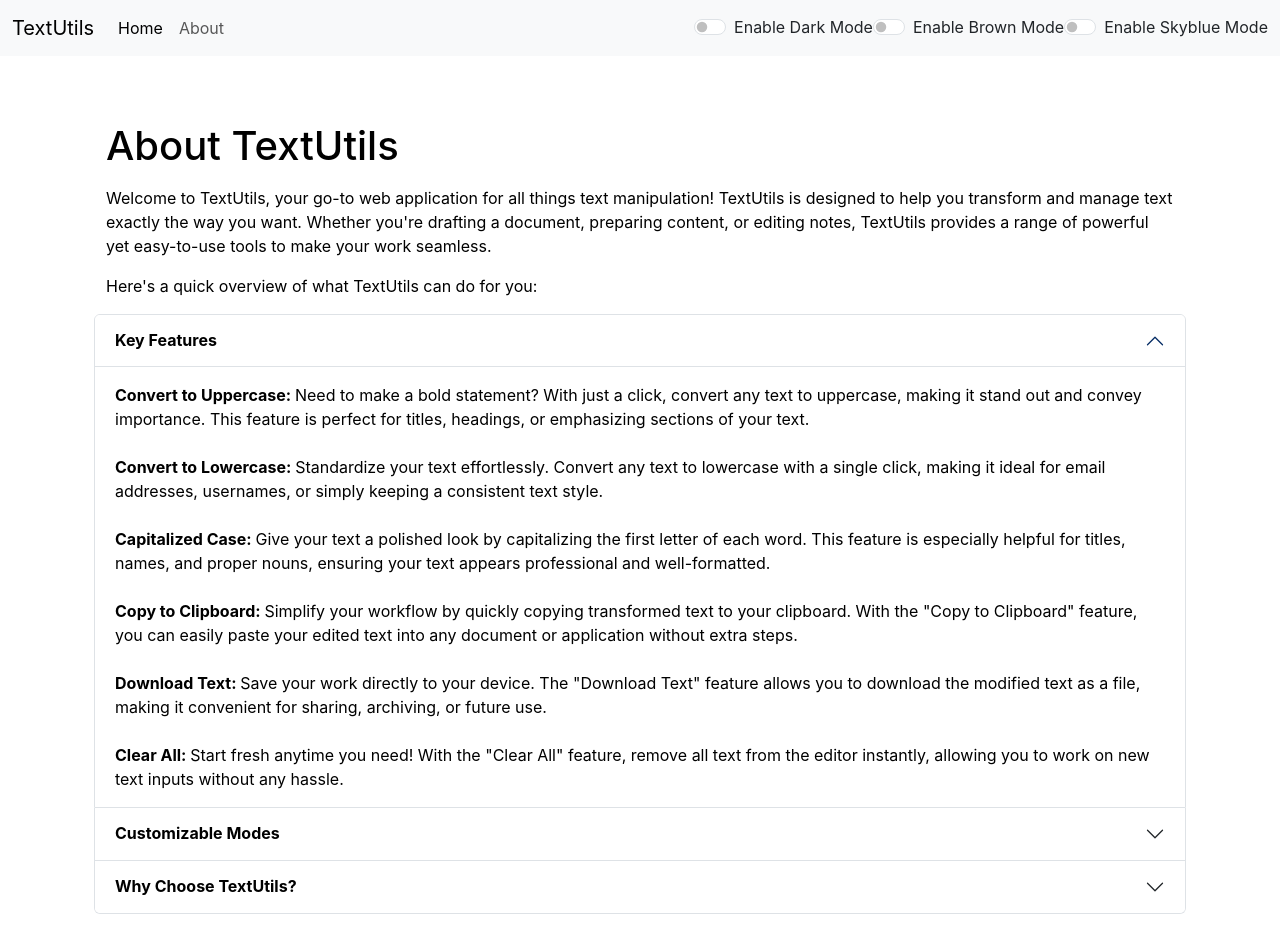
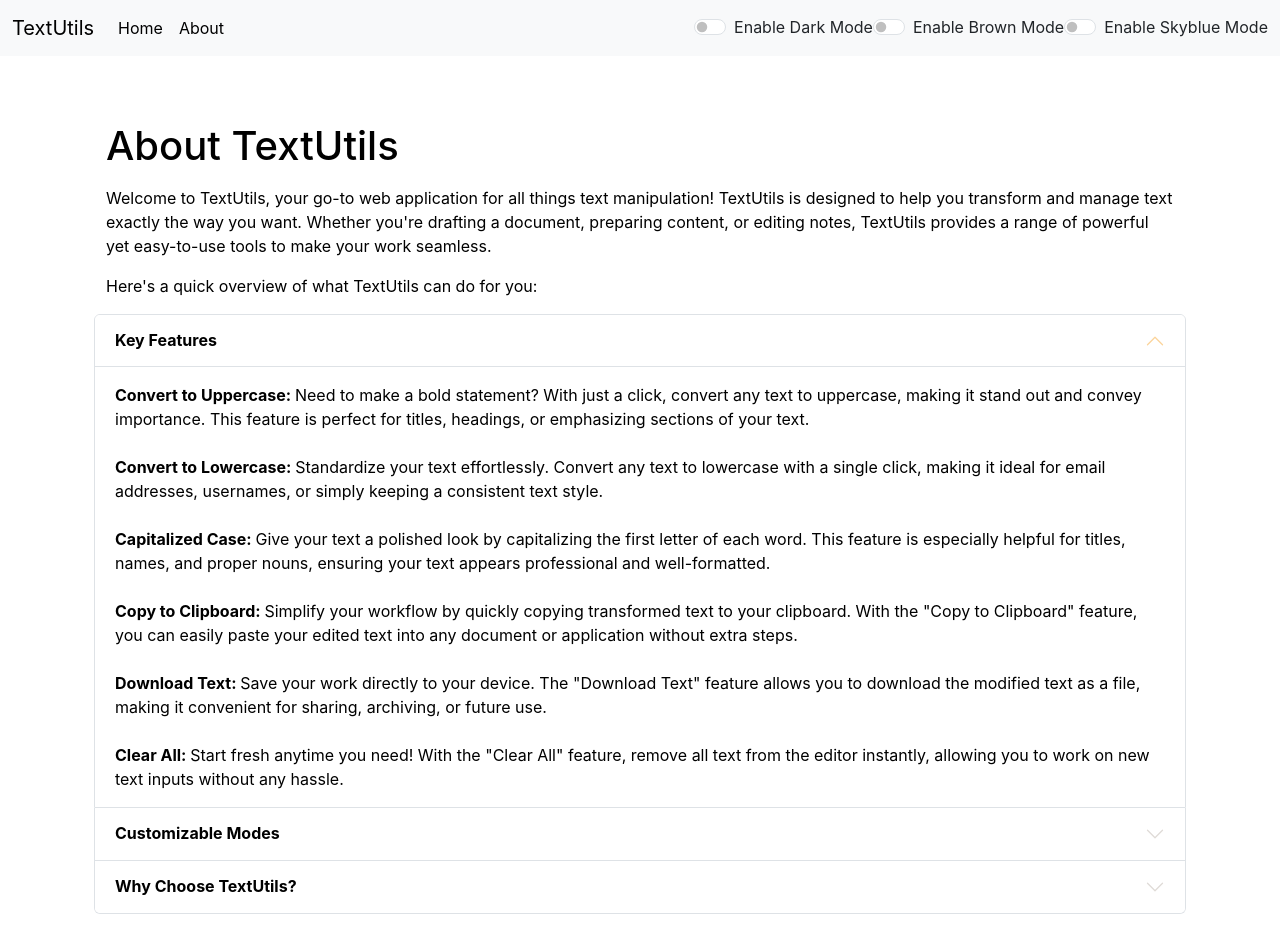
Before and after one commit to Vishal580/TextUtils-app-using-React-Js, a React (Create React App) app: page /about in a window 1280 px wide. Built offline with nearby package versions, Linux system fonts and the light colour scheme.

Commit message:
Some more issues fixed

```diff
--- a/src/App.js
+++ b/src/App.js
@@ -27,6 +27,7 @@ function App() {
   }
 
   const toggleMode = () =>{
+
     if(mode === "light"){
       setMode("dark");
       document.body.style.background = '#070c32';
--- a/src/Components/Navbar.js
+++ b/src/Components/Navbar.js
@@ -12,14 +12,14 @@ export default function Navbar(props) {
           <button className="navbar-toggler" type="button" data-bs-toggle="collapse" data-bs-target="#navbarSupportedContent" aria-controls="navbarSupportedContent" aria-expanded="false" aria-label="Toggle navigation">
             <span className="navbar-toggler-icon"></span>
           </button>
-          <div className="collapse navbar-collapse" id="navbarSupportedContent">
+          <div className="collapse navbar-collapse" id="navbarSupportedCoFntent">
             <ul className="navbar-nav me-auto mb-2 mb-lg-0">
               <li className="nav-item">
                 <Link className="nav-link active" aria-current="page" to="/">Home</Link>
                 {/* <a className="nav-link active" aria-current="page" href="/">Home</a> */}
               </li>
               <li className="nav-item">
-                <Link className="nav-link" to="/about">{props.about}</Link>
+                <Link className="nav-link active" to="/about">{props.about}</Link>
               </li>
               {/* <li className="nav-item">
                 <a className="nav-link" href="/about">{props.about}</a>
--- a/src/Components/TextForm.js
+++ b/src/Components/TextForm.js
@@ -33,22 +33,24 @@ const CapitalizedCaseHandeler = () => {
 }
 const copyToClipboardhandeler = () => {
     // Get the text field
-    var copyText = document.getElementById("myBox");
+    // var copyText = document.getElementById("myBox");
 
     // Check if there is text to copy
-    if (copyText.value === "") {
-        alert("The textarea is empty. Nothing to copy!");
-        return;  // Exit the function early if empty
-    }
+    // if (copyText.value === "") {
+    //     alert("The textarea is empty. Nothing to copy!");
+    //     return;  // Exit the function early if empty
+    // }
 
     // Select the text field
-    copyText.select();
+    // copyText.select();
 
     // Copy the text inside the text field
-    navigator.clipboard.writeText(copyText.value);
+    // navigator.clipboard.writeText(copyText.value);
 
     // Alert the copied text
     // alert("Copied the text: " + copyText.value);
+    navigator.clipboard.writeText(text);
+
     props.showAlert("Copied the text to Clipboard!", "success")
 }
 
@@ -102,7 +104,7 @@ const onChangeHandeler = (event) =>{
     </div>
     <div className="container my-3" style={{color: props.mode==='dark'?'white':'black'}}>
         <h2>Your Text Summary</h2>
-        <p>{text.split(" ").filter((element)=>{return element.length!==0}).length} Words and {text.length} Characters</p>
+        <p>{text.split(/\s+/).filter((element)=>{return element.length!==0}).length} Words and {text.length} Characters</p>
         <p>Average time to read the given text is {0.008 * text.split(" ").filter((element)=>{return element.length!==0}).length} Minuts</p>
         <h2>Preview</h2>
         <p>{text.length>0?text:"Nothing to preview!"}</p>
--- a/src/index.css
+++ b/src/index.css
@@ -11,3 +11,7 @@ code {
   font-family: source-code-pro, Menlo, Monaco, Consolas, 'Courier New',
     monospace;
 }
+
+.accordion-button::after{
+  filter: invert(1);
+}
```
